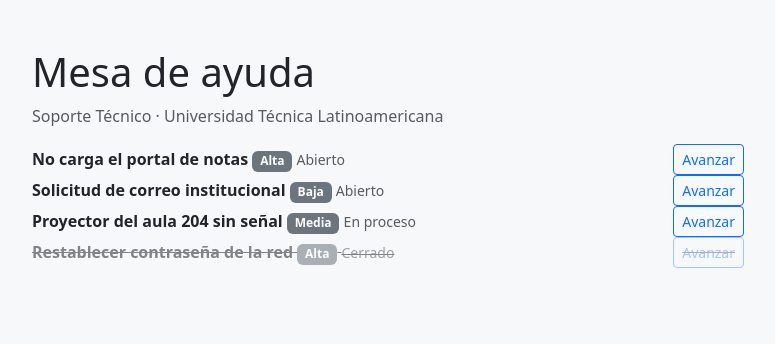
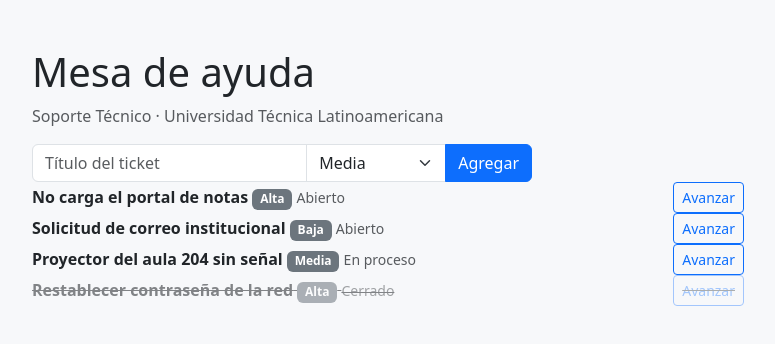
Before and after one commit to marcelasarair-design/mesa-de-ayuda-Ramirez-Caceres, a React (Vite) app: page / in a window 1280 px wide. Shown: the top 344 px of the page, without its empty margins (252-1027 px from the left). Built offline with nearby package versions, Linux system fonts and the light colour scheme.

Commit message:
R2: formulario controlado con validacion

```diff
--- a/src/components/MesaDeAyuda.jsx
+++ b/src/components/MesaDeAyuda.jsx
@@ -4,11 +4,55 @@ import { TICKETS_INICIALES } from '../data/tickets';
 
 function MesaDeAyuda() {
   const [tickets, setTickets] = useState(TICKETS_INICIALES);
+  const [titulo, setTitulo] = useState('');
+  const [prioridad, setPrioridad] = useState('Media');
+  const [error, setError] = useState('');
+
+  const handleAgregar = () => {
+    if (titulo.trim().length < 5) {
+      setError('El título debe tener al menos cinco caracteres');
+      return;
+    }
+    setError('');
+    const nuevoTicket = {
+      id: Date.now(),
+      titulo: titulo.trim(),
+      prioridad,
+      estado: 'Abierto',
+    };
+    setTickets([...tickets, nuevoTicket]);
+    setTitulo('');
+  };
 
   return (
     <div className="container py-4">
       <h1>Mesa de ayuda</h1>
       <p className="text-muted">Soporte Técnico · Universidad Técnica Latinoamericana</p>
+
+      {/* R2: formulario controlado */}
+      <div className="input-group" style={{ maxWidth: 500 }}>
+        <input
+          type="text"
+          className="form-control"
+          placeholder="Título del ticket"
+          value={titulo}
+          onChange={(e) => setTitulo(e.target.value)}
+        />
+        <select
+          className="form-select"
+          style={{ maxWidth: 140 }}
+          value={prioridad}
+          onChange={(e) => setPrioridad(e.target.value)}
+        >
+          <option value="Alta">Alta</option>
+          <option value="Media">Media</option>
+          <option value="Baja">Baja</option>
+        </select>
+        <button className="btn btn-primary" onClick={handleAgregar}>
+          Agregar
+        </button>
+      </div>
+      {error && <div className="text-danger small">{error}</div>}
 
       {/* R1: lista con componente hijo */}
       <ul className="list-unstyled">
```
